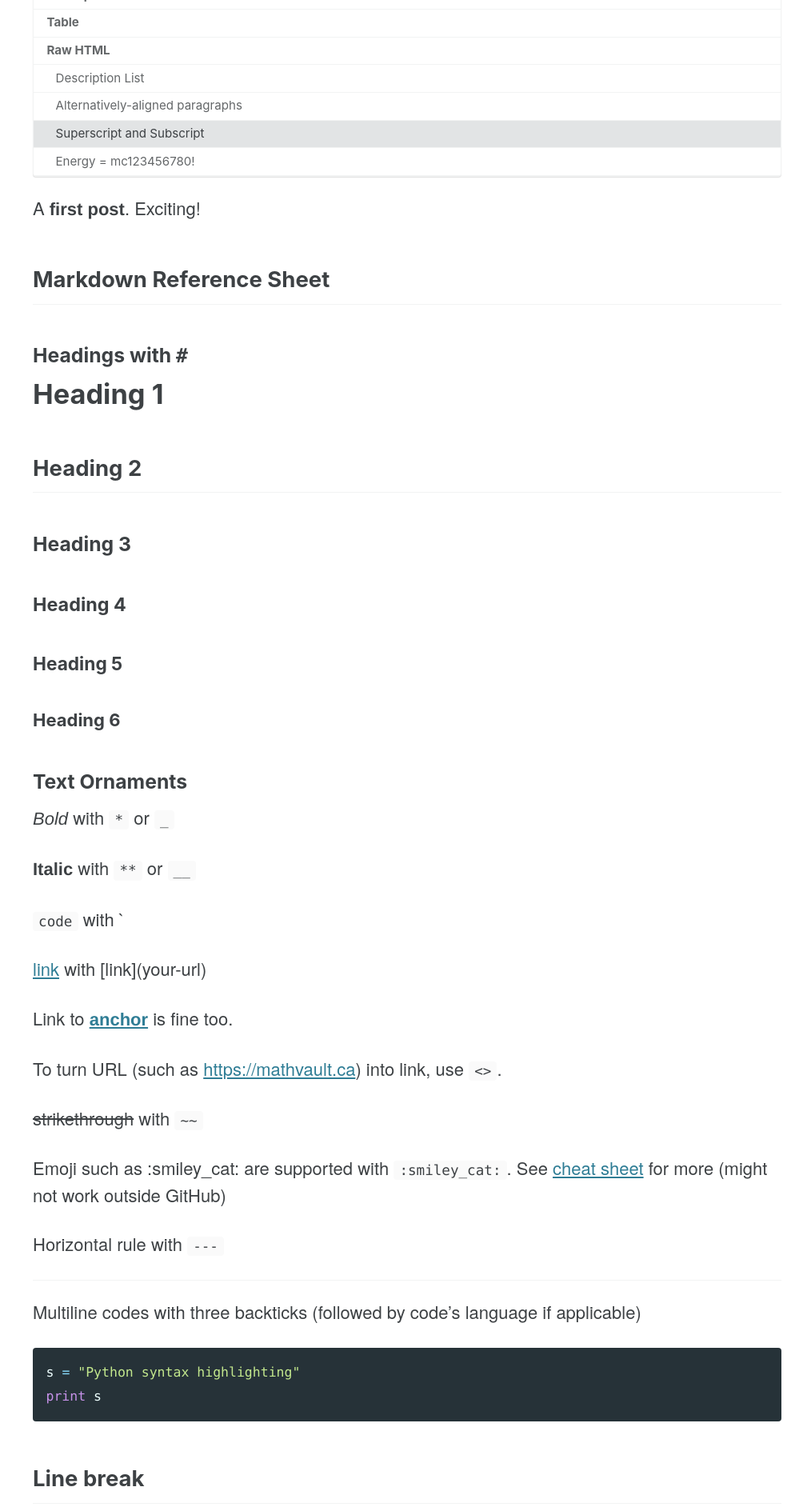
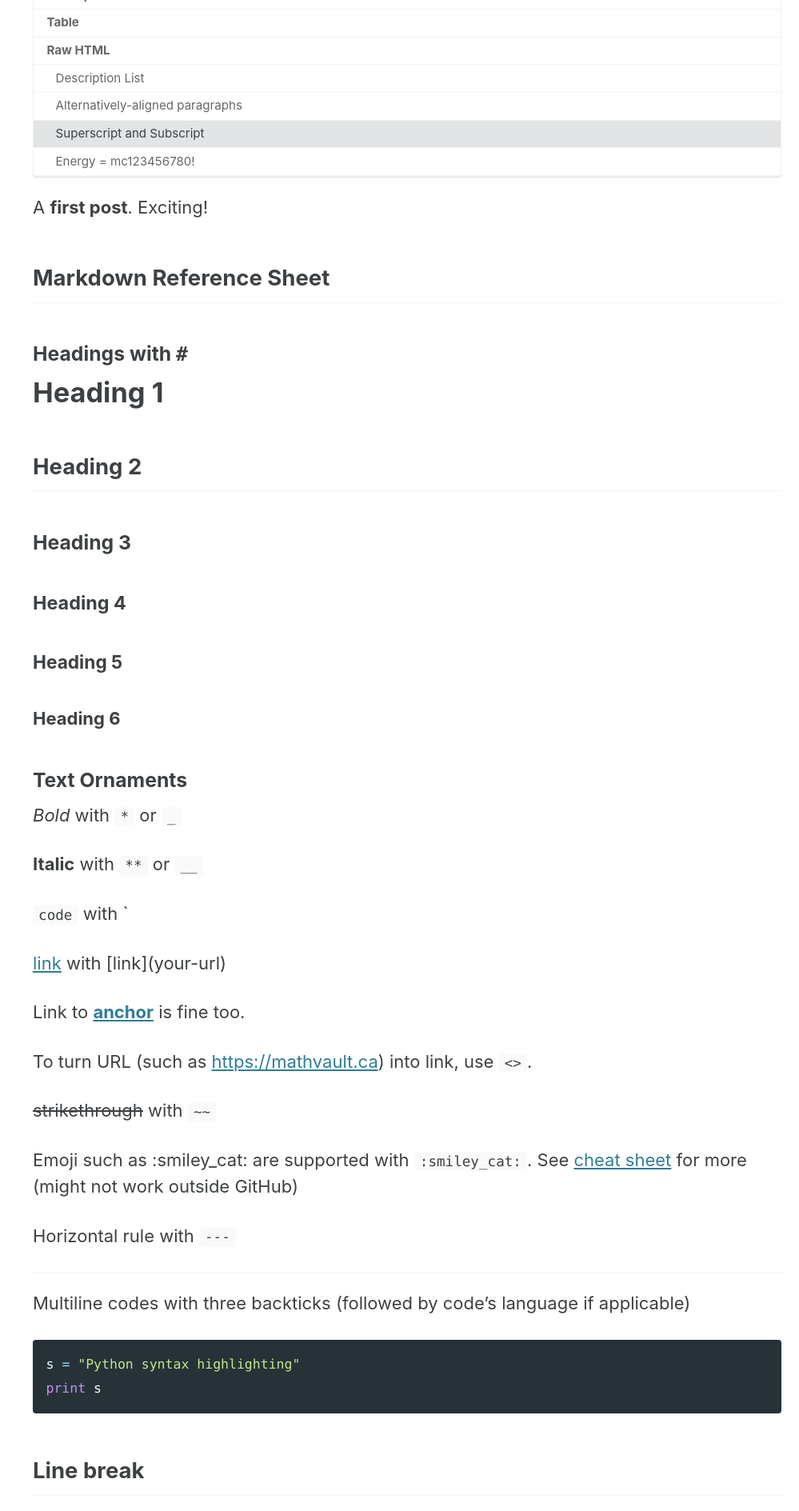
Before and after one commit to mathvault/mathvault.github.io, a Jekyll site: the page built from _posts/2020-06-22-first-test-post.md, in a window 1280 px wide. Shown: the part 692-2581 px from the top of the page at 80% size, without its empty margins (281-1280 px from the left). Built offline with Jekyll 4.4.1, drawn with Linux system fonts in a browser that asks for light colours; cached includes are drawn as plain includes; nearby versions of some CDN libraries; some web fonts are replaced; comment, search, counter and statistics services are not loaded.

Commit message:
Update main.scss

```diff
--- a/assets/css/main.scss
+++ b/assets/css/main.scss
@@ -7,5 +7,5 @@
 @import "minimal-mistakes/skins/{{ site.minimal_mistakes_skin | default: 'default' }}"; // skin
 @import "minimal-mistakes"; // main partials
 
-@font-face {font-family: "Helvetica Neue"; src: url("//mikeheavers.com/codepen/fonts/helvetica-neue/HelveticaNeue.woff2") format("woff2");}
-body {font-family:'Helvetica Neue', sans-serif;}
+/* @font-face {font-family: "Helvetica Neue"; src: url("//mikeheavers.com/codepen/fonts/helvetica-neue/HelveticaNeue.woff2") format("woff2");}
+body {font-family:'Helvetica Neue', sans-serif;} */
```
